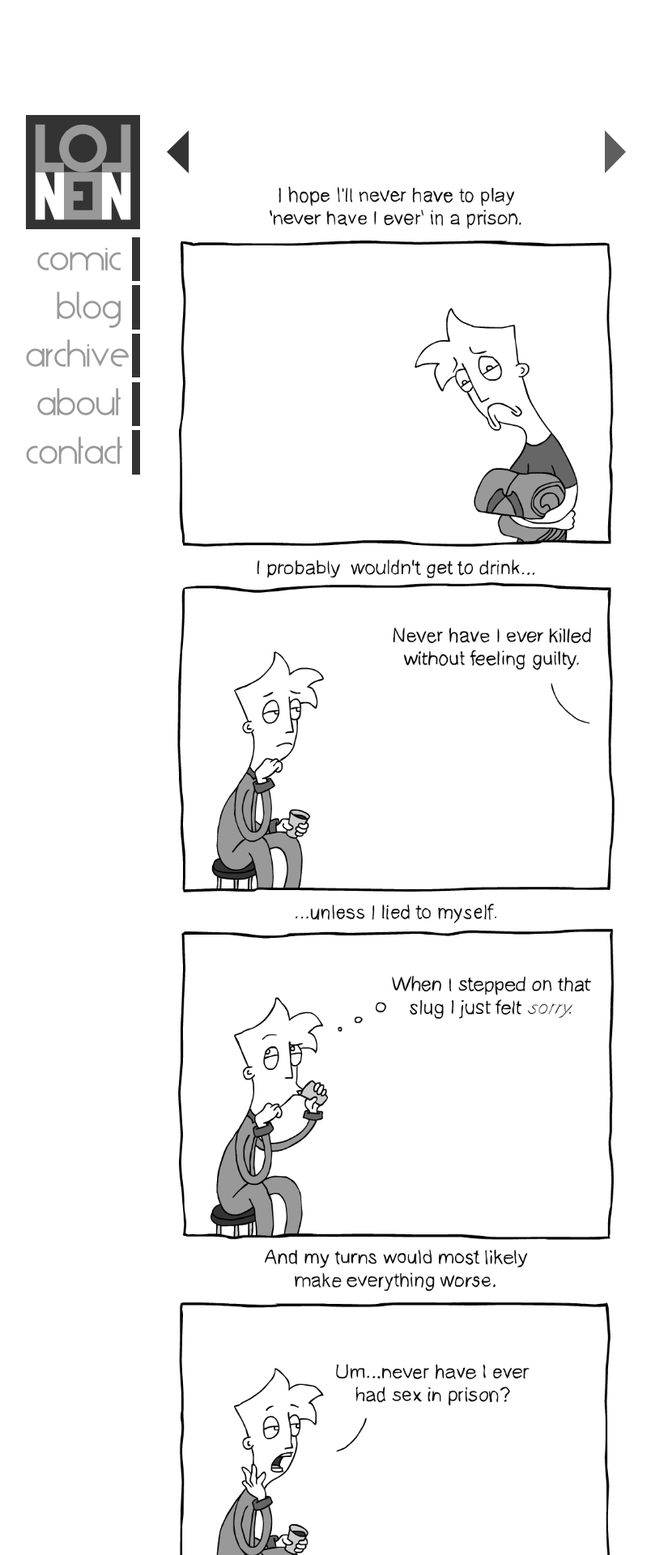
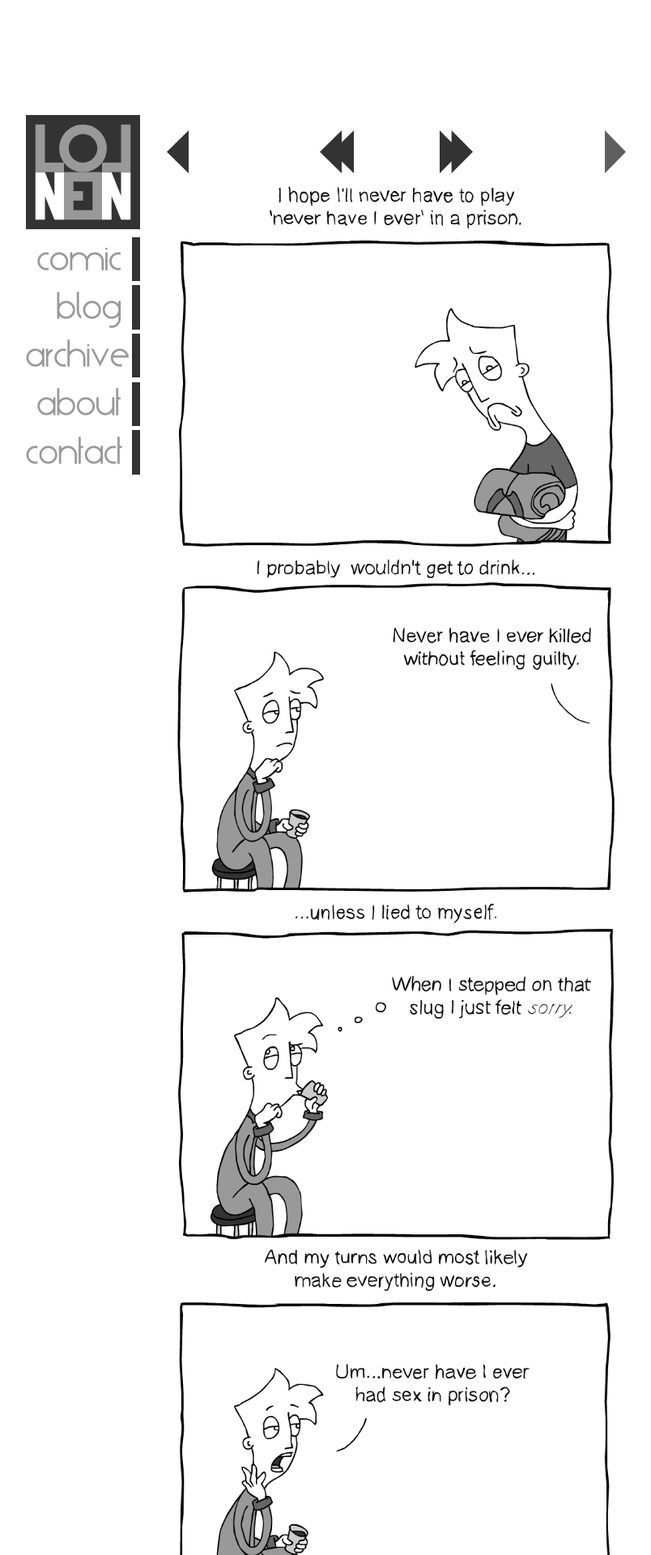
Before and after one commit to lolnein/lolnein.com, a Jekyll site: the page built from _posts/2013-02-17-inprison.markdown, in a window 1280 px wide. Shown: the top 1920 px of the page at 81% size, without its empty margins (136-940 px from the left). Built offline with Jekyll 4.4.1, drawn with Linux system fonts in a browser that asks for light colours; comment, search, counter and statistics services are not loaded.

Commit message:
Add arrows to comic layout

```diff
--- a/_layouts/comic.html
+++ b/_layouts/comic.html
@@ -7,6 +7,10 @@
 <div class="center">
 	{% if page.previous %}<a href="{{ page.previous.id }}"><img class="arrow" src="/prev_dark.svg" style="float: left" alt="Previous"/></a>{% else %}<img class="arrow" src="/prev_light.svg" style="float: left" alt="Previous"/>{% endif %}
 	{% if page.next %}<a href="{{ page.next.id }}"><img class="arrow" src="/next_dark.svg" style="float: right" alt="Next"/></a>{% else %}<img class="arrow" src ="/next_light.svg" style="float: right" alt="Next"/>{% endif %}
+	<div style="margin: 0 auto; width: 50mm;">
+		<a href="{{ site.posts.last.id }}"><img class="arrow" src="/first.svg" style="float: left" alt="First"/></a>
+		<a href="{{ site.posts.first.id }}"><img class="arrow" src="/last.svg" style="float: right" alt="Last"/></a>
+	</div>
 </div>
 
 <img class="center" src="/comics/{{ page.comic }}.png"/>
```
